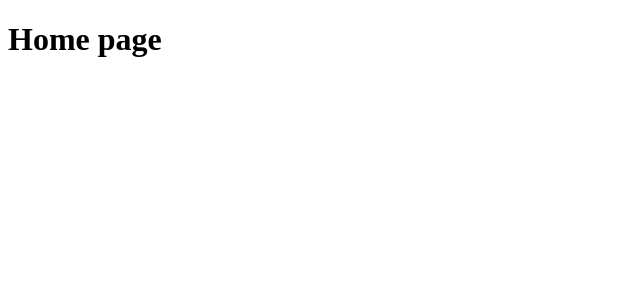
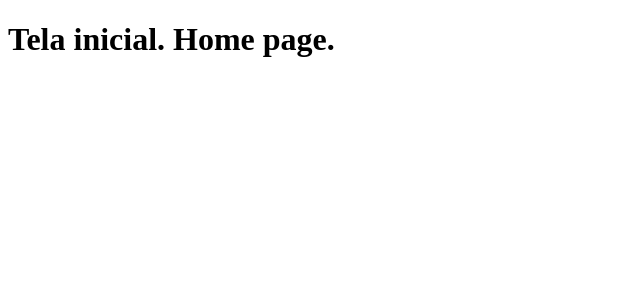
Before and after one commit to 7iagoCabral/clone-tabnews, a Next.js app: page / in a window 1280 px wide. Shown: the top 300 px of the page, without its empty margins (0-640 px from the left). Built offline with nearby package versions, Linux system fonts and the light colour scheme.

Commit message:
Alterar frase inicial

```diff
--- a/pages/index.js
+++ b/pages/index.js
@@ -1,6 +1,6 @@
 function Home(){
     return(
-        <h1>Home page</h1>
+        <h1>Tela inicial. Home page.</h1>
     )
 }
 
```
